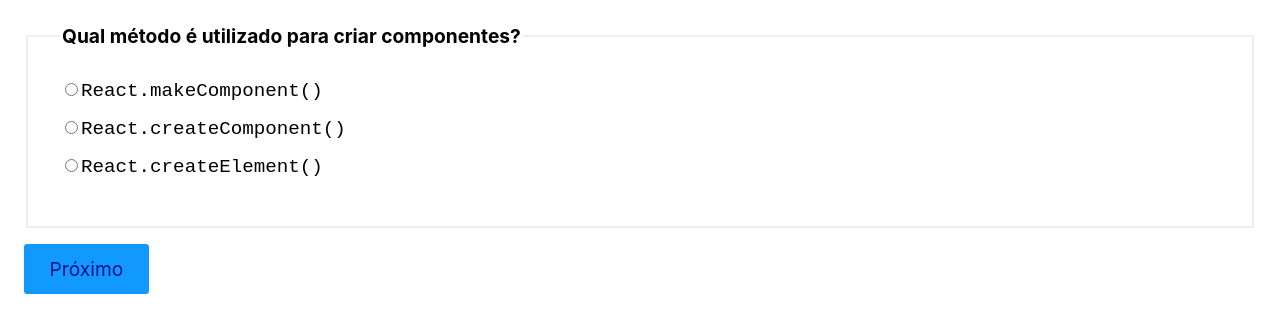
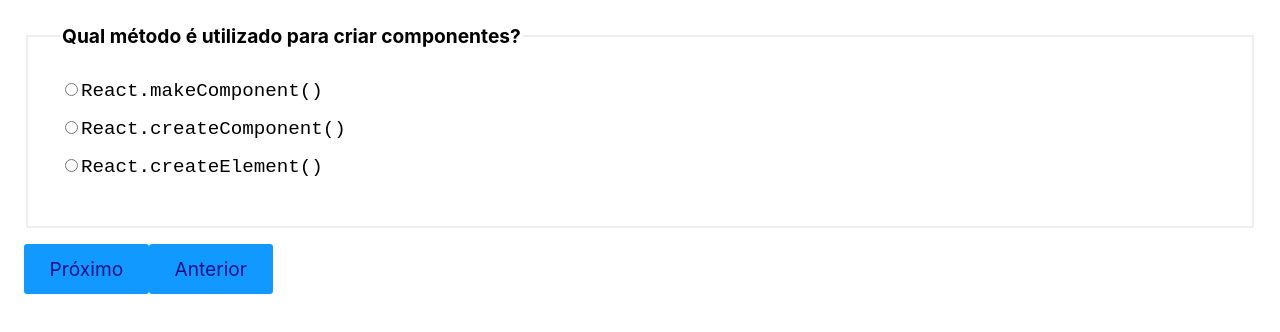
Before and after one commit to Emilio133752/projectInit, a React (Vite) app: page / in a window 1280 px wide. Shown: the top 332 px of the page. Built offline with nearby package versions, Linux system fonts and the light colour scheme.

Commit message:
começando

```diff
--- a/src/App.jsx
+++ b/src/App.jsx
@@ -84,14 +84,21 @@ const App = () => {
       setResultado(`Vocẽ acertou ${corretas.length} de ${perguntas.length}`)
   }
 
-  function handleCLick(){
+  function handleClick({target}){
+    console.log(slide)
+    if(target.innerText === 'Anterior'){
+      if(slide === 0){
+        return null
+      }else{
+        setSlide(slide - 1)
+      }
+    }
     if(slide < perguntas.length - 1){
       setSlide(slide + 1)
     }else{
       setSlide(slide + 1)
       resultadoFinal()
     }
-
   }
 
   return(
@@ -104,7 +111,8 @@ const App = () => {
        onChange={handleChange}
        {...pergunta} /> )}
        {resultado && <p>{resultado}</p>}
-      <button onClick={handleCLick}>Próximo</button>
+      <button onClick={handleClick}>Próximo</button>
+      <button onClick={handleClick}>Anterior</button>
     </form>
   )
 }
```
